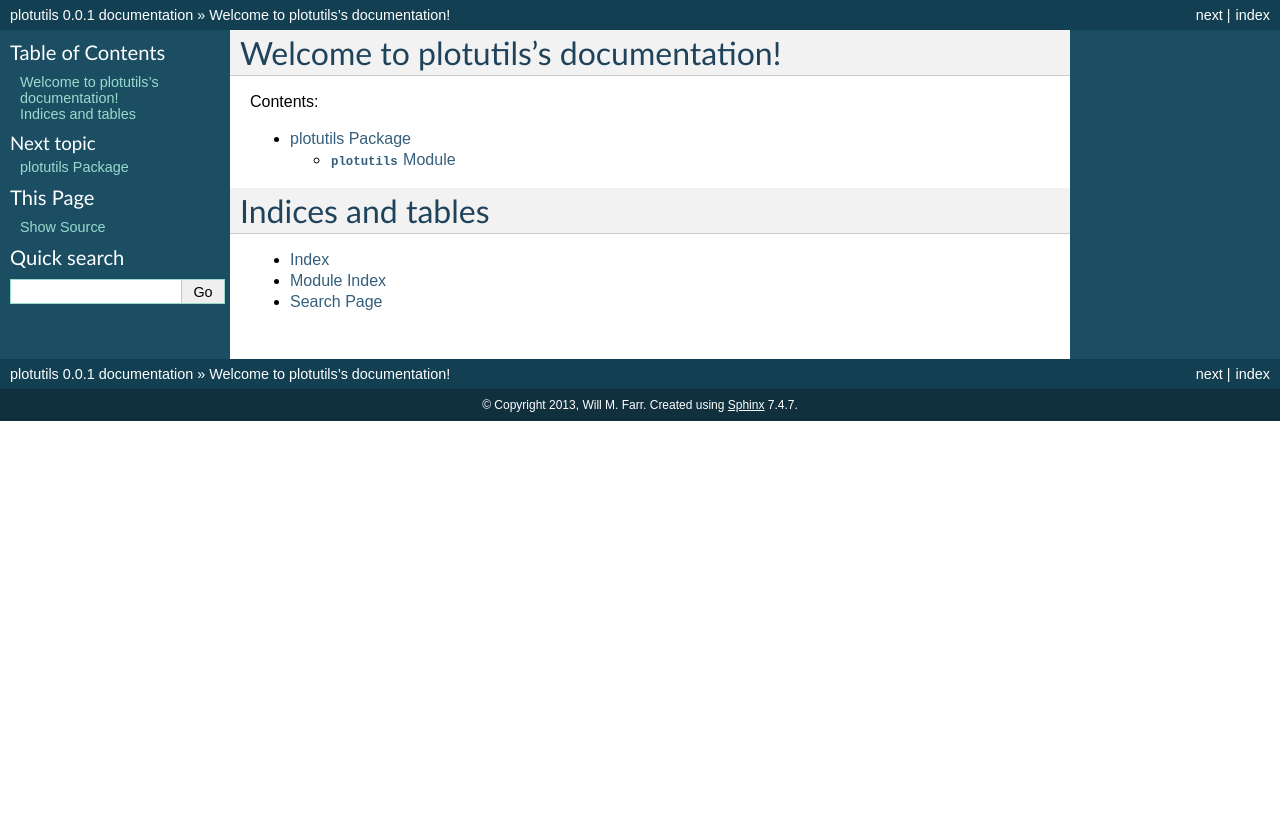
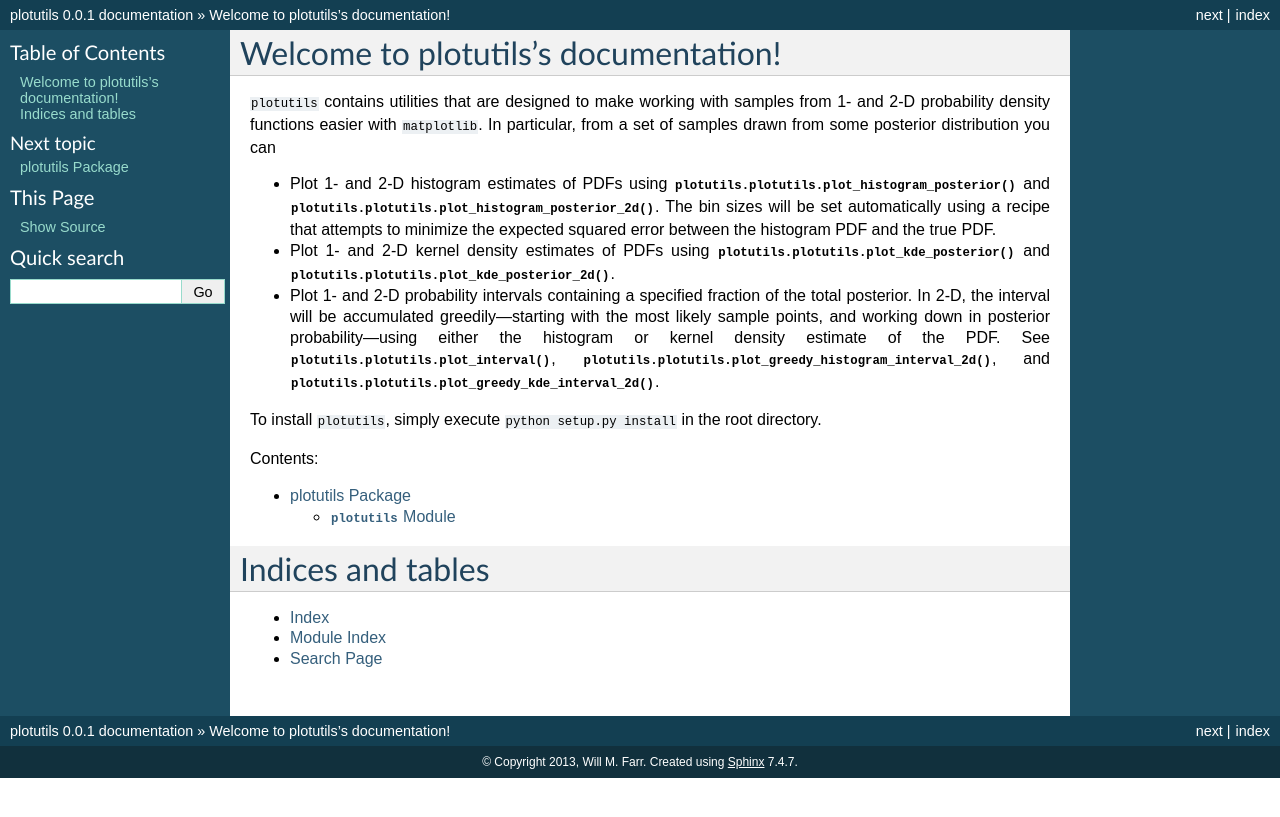
Before and after one commit to farr/plotutils, a Sphinx documentation site: the page built from doc/index.rst, in a window 1280 px wide. Shown: the top 817 px of the page. Built offline with Sphinx 7.4.7, drawn with Linux system fonts in a browser that asks for light colours.

Commit message:
Doc bugfixes, and introduction to main page written.

```diff
--- a/doc/index.rst
+++ b/doc/index.rst
@@ -3,8 +3,35 @@
    You can adapt this file completely to your liking, but it should at least
    contain the root `toctree` directive.
 
+
+
 Welcome to plotutils's documentation!
 =====================================
+
+``plotutils`` contains utilities that are designed to make working
+with samples from 1- and 2-D probability density functions easier with
+``matplotlib``.  In particular, from a set of samples drawn from some
+posterior distribution you can
+
+* Plot 1- and 2-D histogram estimates of PDFs using
+  :func:`plotutils.plotutils.plot_histogram_posterior` and
+  :func:`plotutils.plotutils.plot_histogram_posterior_2d`.  The bin sizes will be set
+  automatically using a recipe that attempts to minimize the expected
+  squared error between the histogram PDF and the true PDF.
+* Plot 1- and 2-D kernel density estimates of PDFs using
+  :func:`plotutils.plotutils.plot_kde_posterior` and
+  :func:`plotutils.plotutils.plot_kde_posterior_2d`.
+* Plot 1- and 2-D probability intervals containing a specified
+  fraction of the total posterior.  In 2-D, the interval will be
+  accumulated greedily---starting with the most likely sample points,
+  and working down in posterior probability---using either the
+  histogram or kernel density estimate of the PDF.  See
+  :func:`plotutils.plotutils.plot_interval`,
+  :func:`plotutils.plotutils.plot_greedy_histogram_interval_2d`, and
+  :func:`plotutils.plotutils.plot_greedy_kde_interval_2d`.
+
+To install ``plotutils``, simply execute ``python setup.py install``
+in the root directory.
 
 Contents:
 
```
Also changed, not shown: 8 other files.
